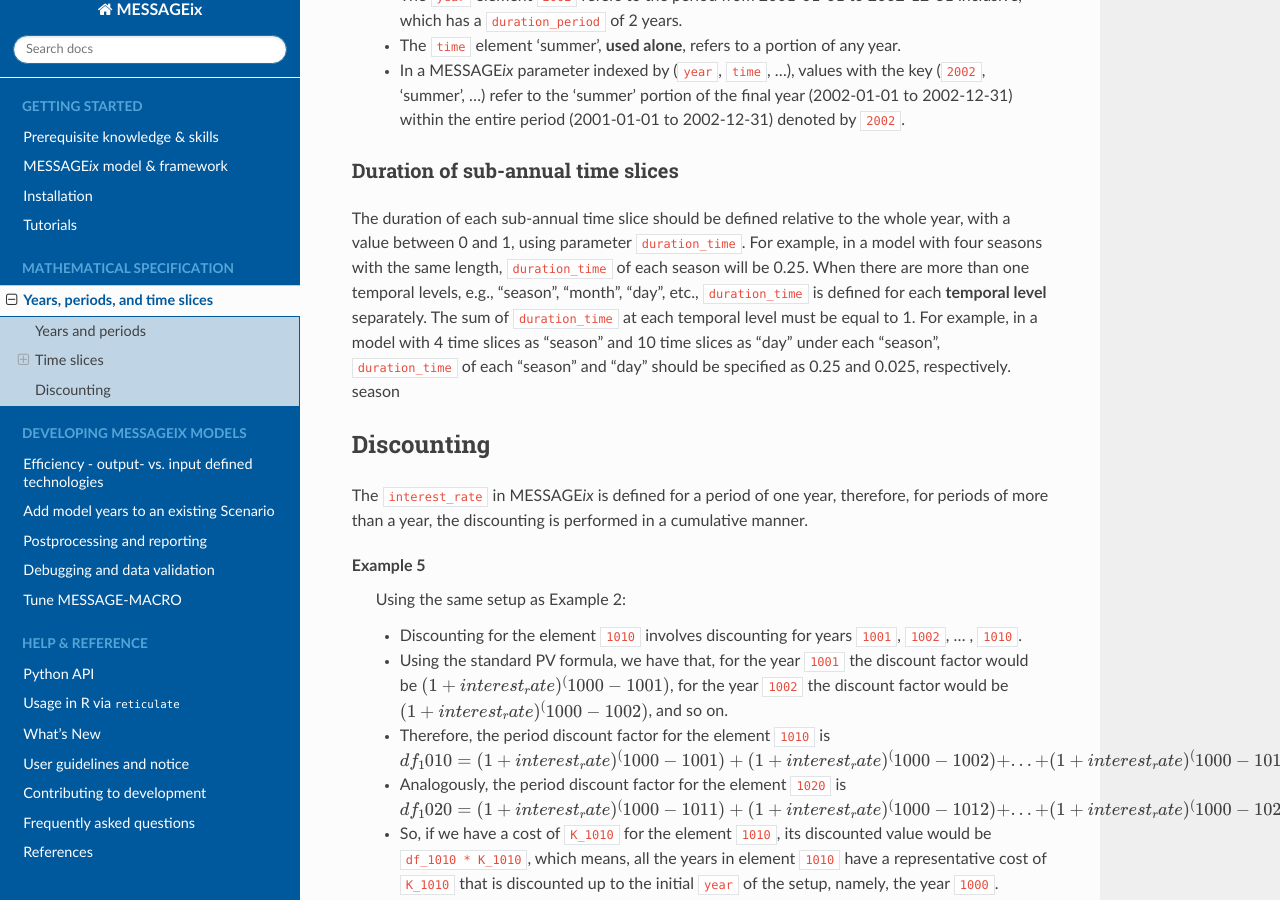
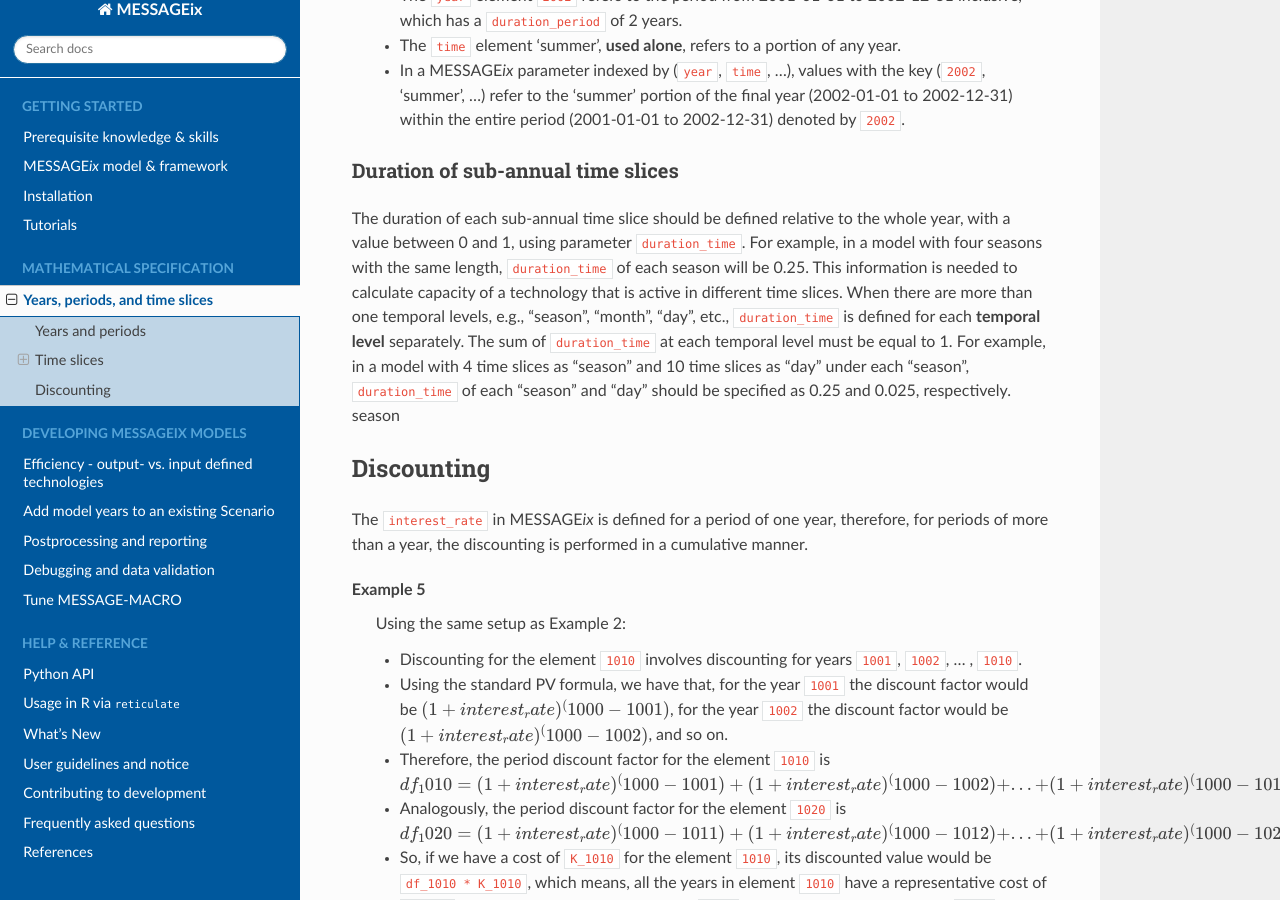
Before and after one commit to iiasa/message_ix, a Sphinx documentation site: the page built from doc/time.rst, in a window 1280 px wide and 900 px high, scrolled down 1511 px. Built offline with Sphinx 7.4.7 and the Read the Docs theme 2.0.0, drawn with Linux system fonts in a browser that asks for light colours; pages that are not in the unit, such as notebooks, are missing from menus.

```diff
--- a/doc/time.rst
+++ b/doc/time.rst
@@ -55,8 +55,9 @@ Example 4
 
 Duration of sub-annual time slices
 ----------------------------------
-The duration of each sub-annual time slice should be defined relative to the whole year, with
-a value between 0 and 1, using parameter ``duration_time``. For example, in a model with four seasons with the same length, ``duration_time`` of each season will be 0.25.
+The duration of each sub-annual time slice should be defined relative to the whole year, with a value
+between 0 and 1, using parameter ``duration_time``. For example, in a model with four seasons with the same length, ``duration_time`` of each season will be 0.25.
+This information is needed to calculate capacity of a technology that is active in different time slices.
 When there are more than one temporal levels, e.g., "season", "month", "day", etc., ``duration_time`` is defined for each **temporal level** separately.
 The sum of ``duration_time`` at each temporal level must be equal to 1. For example, in a model with 4 time slices as "season" and 10 time slices as "day" under each "season",
 ``duration_time`` of each "season" and "day" should be specified as 0.25 and 0.025, respectively.
```
Also changed, not shown: 1 other file.
